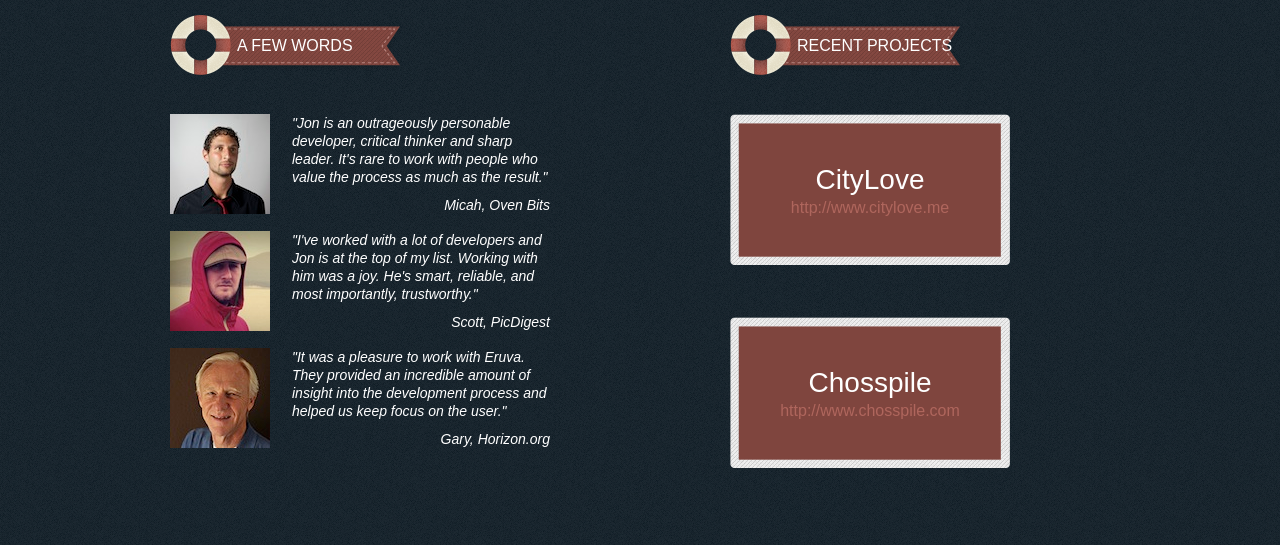
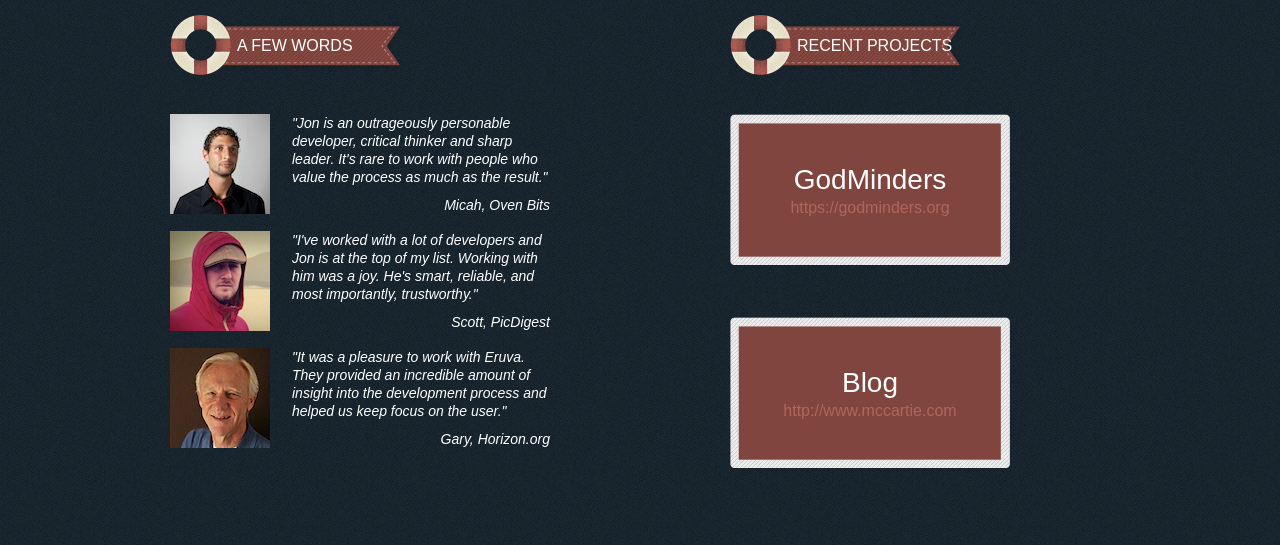
Before and after one commit to eruva/eruva.github.io, a Jekyll site: the page built from index.html, in a window 1280 px wide. Shown: the part 531-1076 px from the top of the page. Built offline with Jekyll 4.4.1, drawn with Linux system fonts in a browser that asks for light colours; some web fonts are replaced.

Commit message:
changed projects urls

```diff
--- a/index.html
+++ b/index.html
@@ -56,12 +56,12 @@ title: Home
       <div class="sub_header">
         <h3>Recent Projects</h3>
         <div class="recent-project">
-          <h2>CityLove</h2>
-          <a href="http://www.citylove.me" target="_blank">http://www.citylove.me</a>
+          <h2>GodMinders</h2>
+          <a href="https://godminders.org/home" target="_blank">https://godminders.org</a>
         </div>
         <div class="recent-project">
-          <h2>Chosspile</h2>
-          <a href="http://www.chosspile.com" target="_blank">http://www.chosspile.com</a>
+          <h2>Blog</h2>
+          <a href="http://www.mccartie.com" target="_blank">http://www.mccartie.com</a>
         </div>
       </div>
     </div>
```
